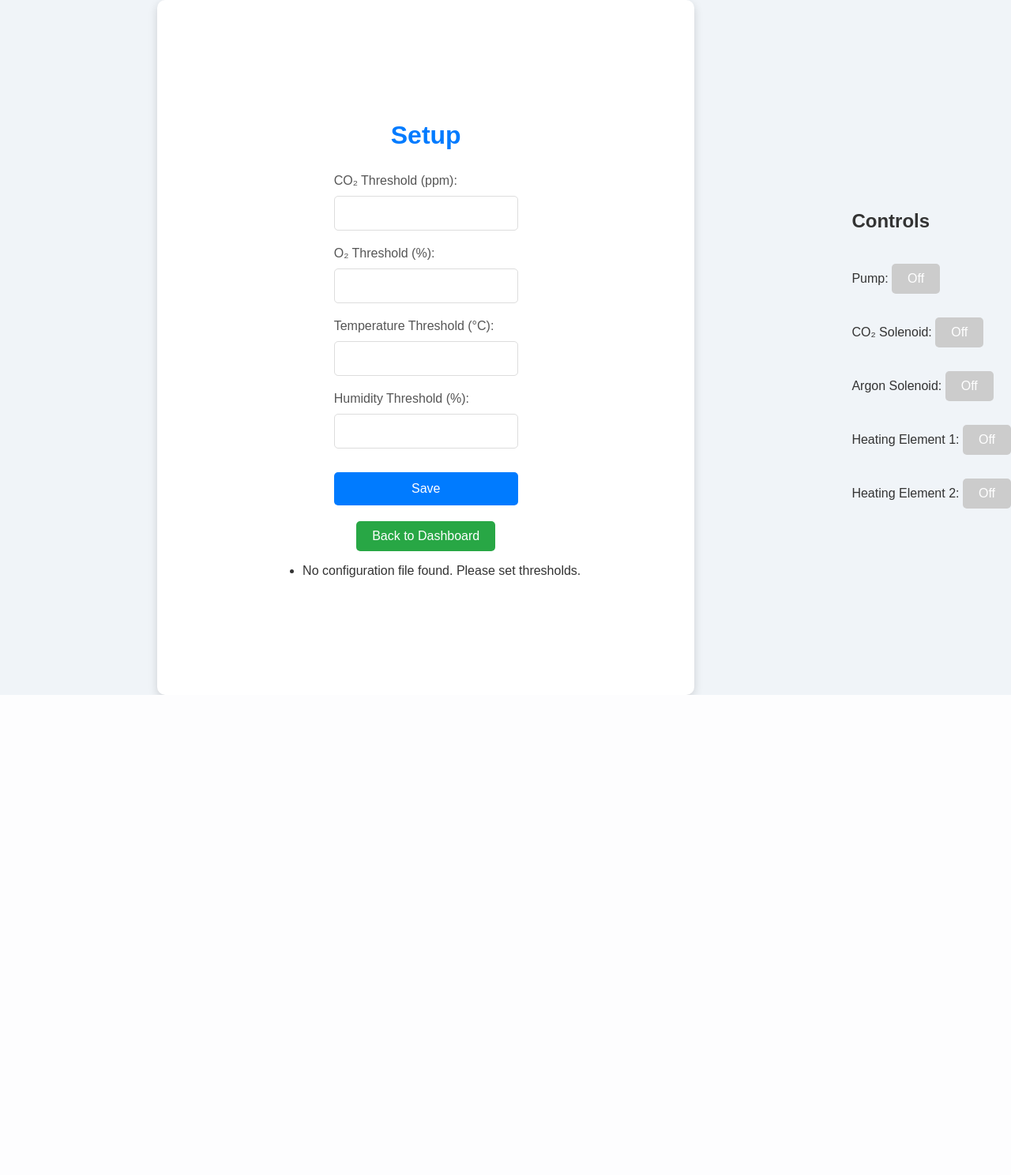
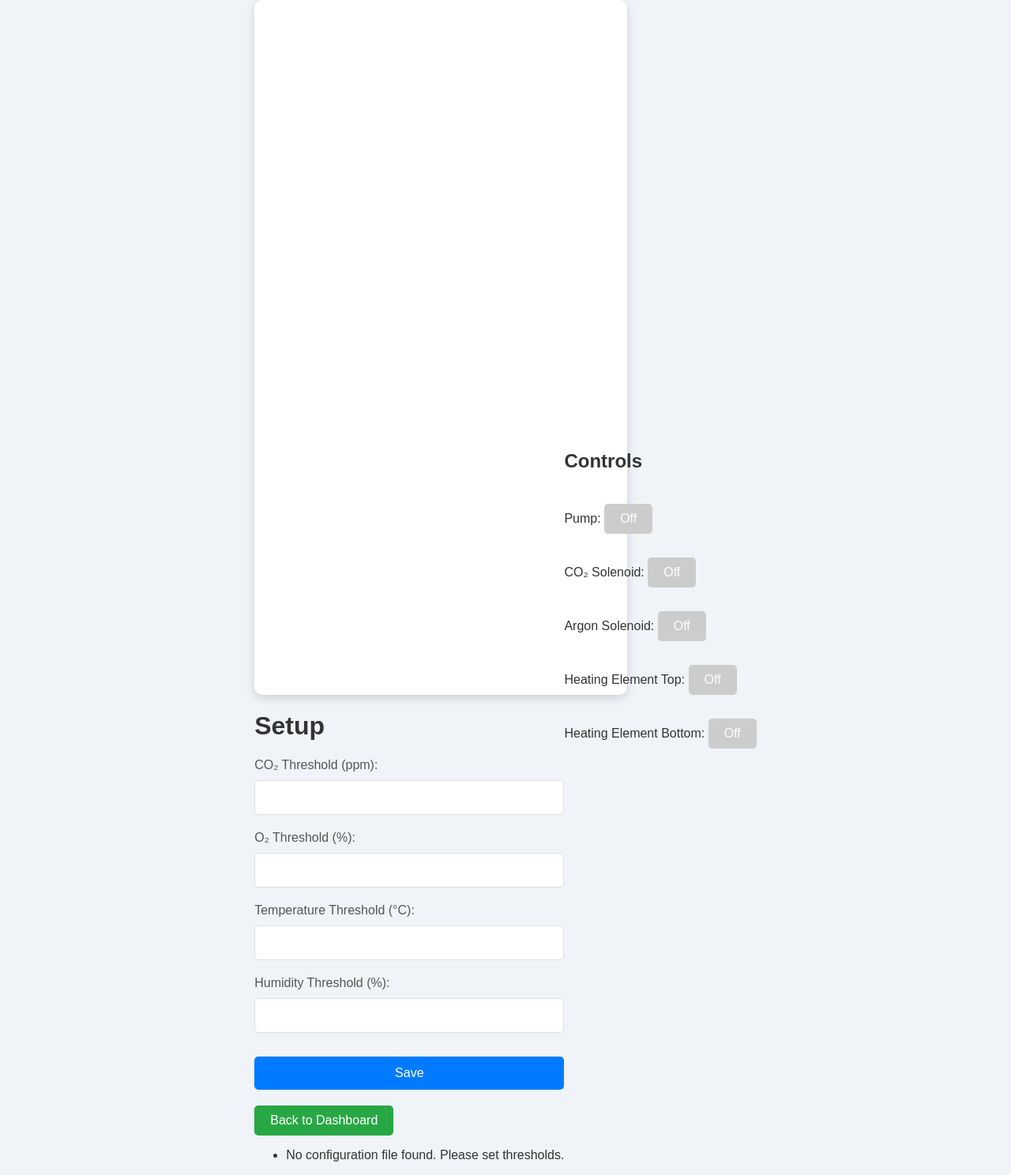
Before and after one commit to TheDukeElephant/bepproject, a Flask app: page /setup in a window 1280 px wide. Shown: the whole page at 79% size. Before the commit the page ends 880 px from the top, so only its background shows below. Run offline with Flask 3, Linux system fonts and the light colour scheme; a user stored in the database is signed in.

Commit message:
setup in one single container

```diff
--- a/app/templates/setup.html
+++ b/app/templates/setup.html
@@ -8,7 +8,8 @@
     <script src="{{ url_for('static', filename='scripts/setup.js') }}" defer></script>
 </head>
 <body>
-    <div class="setup-container">
+    <div class="main-container">
+        <div class="setup-container"></div>
             <h1>Setup</h1>
 
             <form id="setup-form" method="POST" action="{{ url_for('main.setup') }}">
@@ -70,13 +71,14 @@
             </div>
 
             <div class="control">
-            <label for="heating-element-1-toggle">Heating Element 1:</label>
-            <button id="heating-element-1-toggle" class="toggle-button" onclick="toggleDevice('heating-element-1')">Off</button>
+                <label for="heating-element-top-toggle">Heating Element Top:</label>
+                <button id="heating-element-top-toggle" class="toggle-button" onclick="toggleDevice('heating-element-top')">Off</button>
             </div>
 
             <div class="control">
-            <label for="heating-element-2-toggle">Heating Element 2:</label>
-            <button id="heating-element-2-toggle" class="toggle-button" onclick="toggleDevice('heating-element-2')">Off</button>
+                <label for="heating-element-bottom-toggle">Heating Element Bottom:</label>
+                <button id="heating-element-bottom-toggle" class="toggle-button" onclick="toggleDevice('heating-element-bottom')">Off</button>
+            </div>
         </div>
     </div>
 </body>
```
Lines whose indentation alone changed are shown as unchanged.
